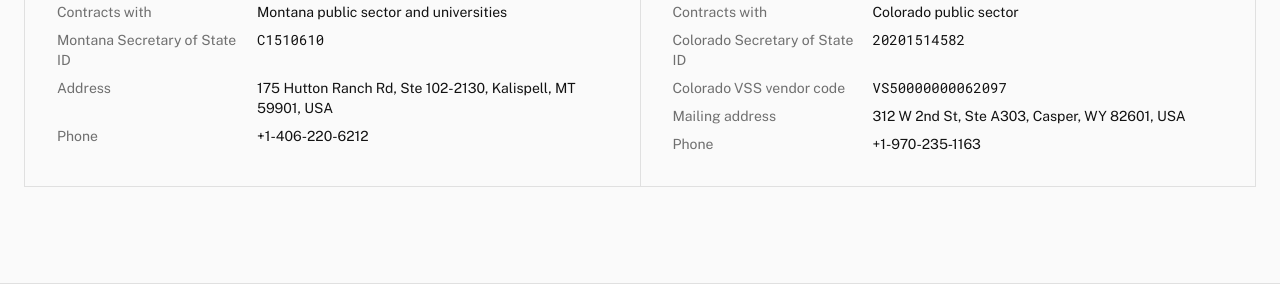
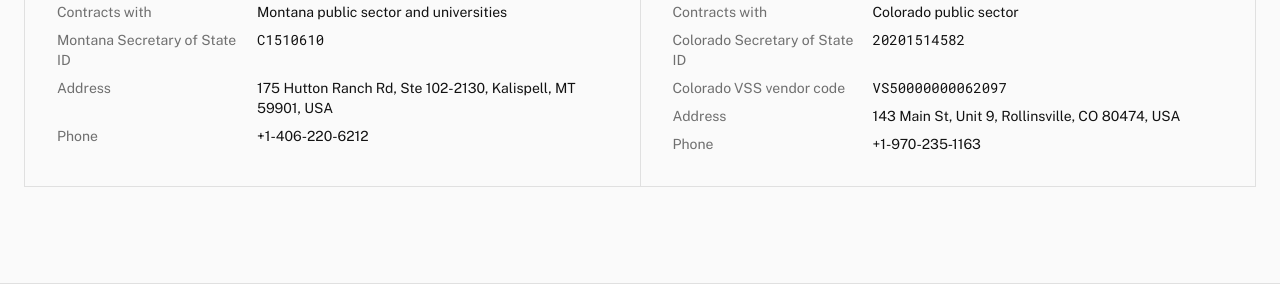
Before and after one commit to Vraid-Systems/Vraid-Systems.github.io, a Jekyll site: the page built from index.html, in a window 1280 px wide and 900 px high, scrolled down 3332 px. Shown: the part 291-591 px from the top of the window. Built offline with Jekyll 4.4.1, drawn with Linux system fonts in a browser that asks for light colours.

Commit message:
Use Rollinsville business address for the Colorado entity
Co-Authored-By: Claude Opus 5.5 <noreply@anthropic.com>
Claude-Session: https://claude.ai/code/session_01PaYsA3s5vbwuCmFuLHgm9Z

```diff
--- a/_data/entities.yml
+++ b/_data/entities.yml
@@ -50,7 +50,6 @@
       value: "20201514582"
     - label: co_vss
       value: "VS50000000062097"
-  address: "312 W 2nd St, Ste A303, Casper, WY 82601, USA"
-  address_is_mailing: true
+  address: "143 Main St, Unit 9, Rollinsville, CO 80474, USA"
   phone: "+1-970-235-1163"
   serves: serves_co
```
